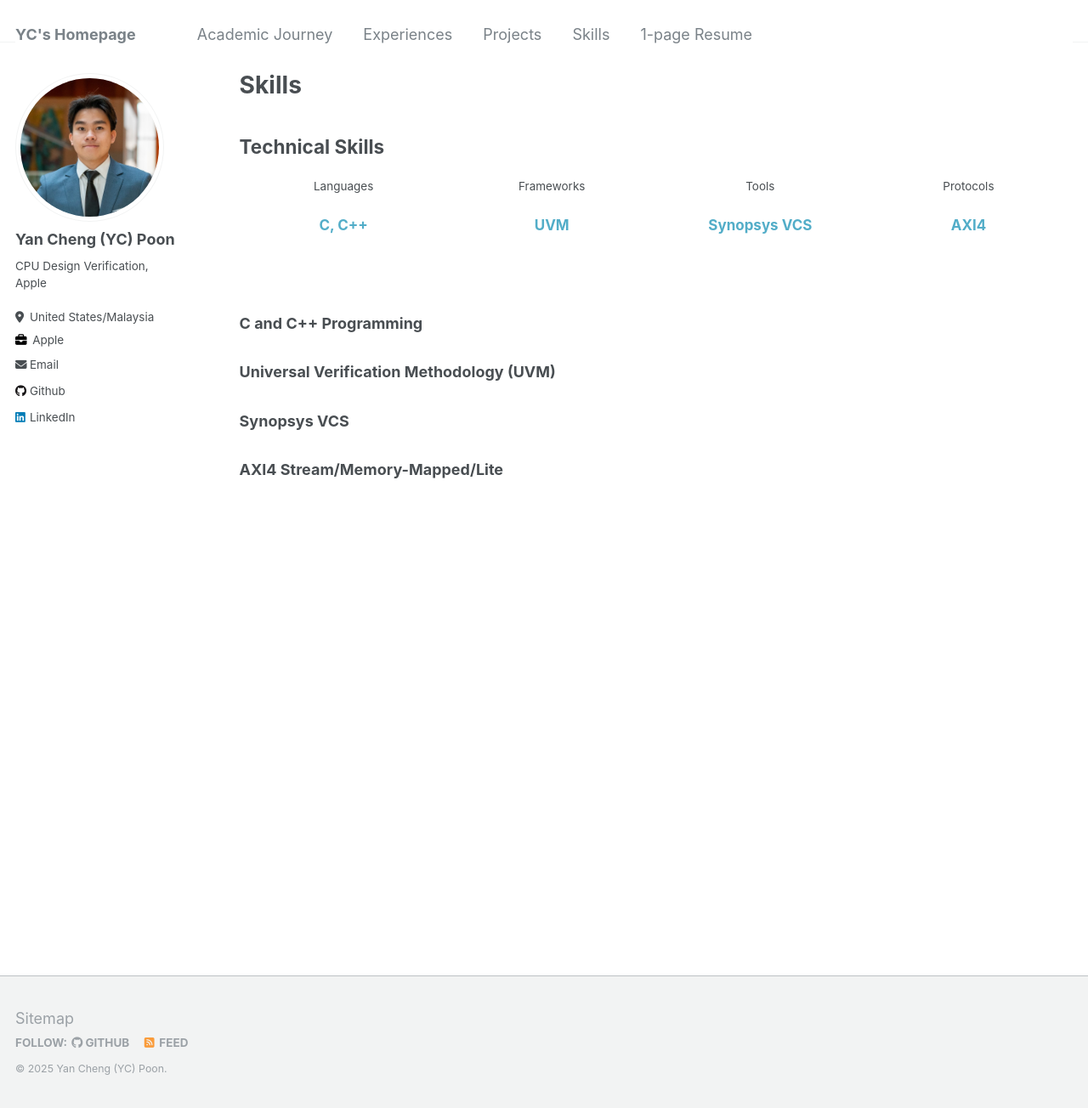
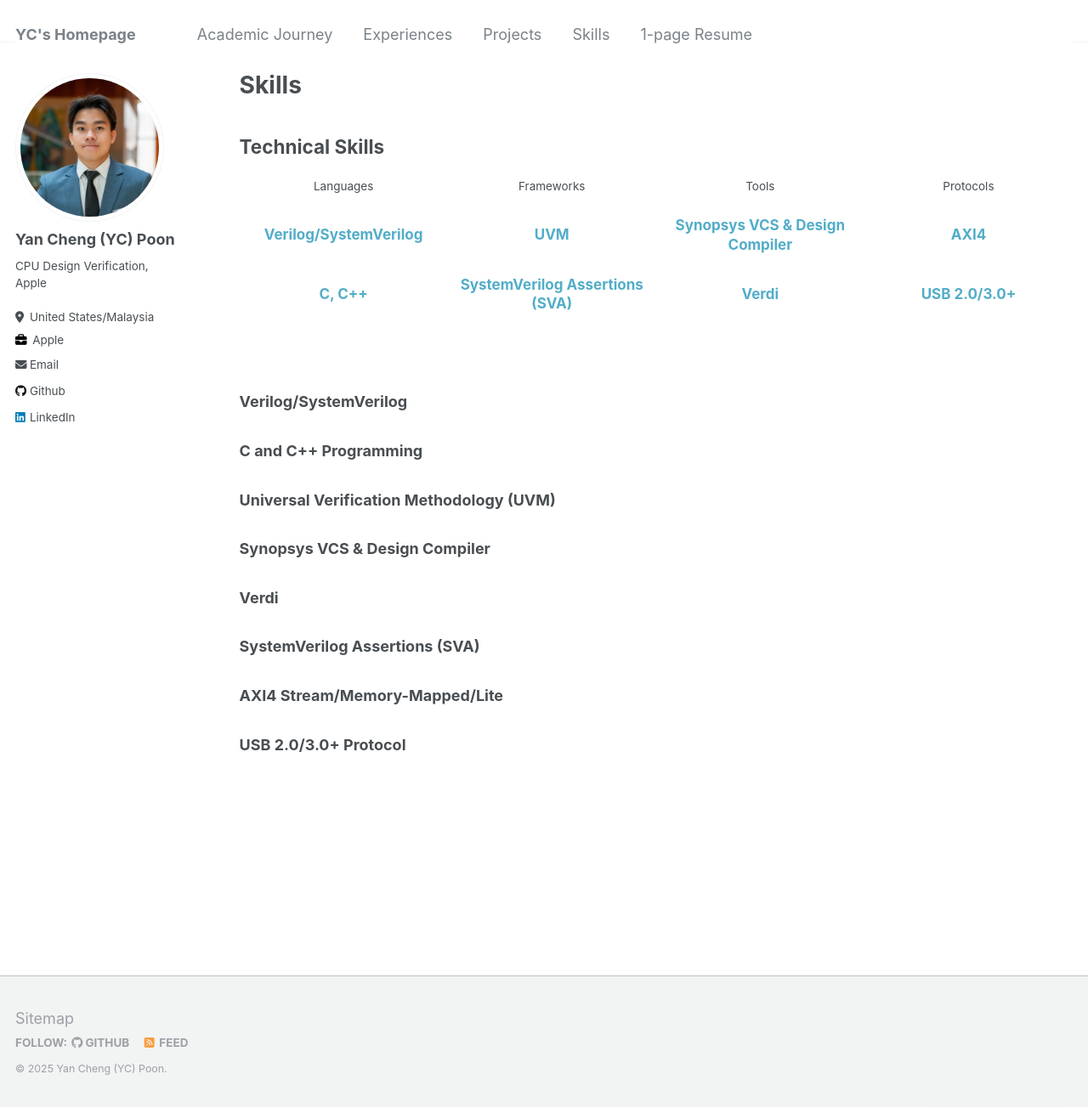
Before and after one commit to ycpoon/ycpoon.github.io, a Jekyll site: the page built from _pages/skills.md, in a window 1280 px wide and 1304 px high. Shown: the whole window at 85% size. Built offline with Jekyll 4.4.1, drawn with Linux system fonts in a browser that asks for light colours.

Commit message:
revamp sills2

```diff
--- a/_pages/skills.md
+++ b/_pages/skills.md
@@ -20,20 +20,34 @@ redirect_from:
       <td>Protocols</td>
     </tr>
     <tr>
+      <td><a href="#verilogsystemverilog">Verilog/SystemVerilog</a></td>
+      <td><a href="#universal-verification-methodology-uvm">UVM</a></td>
+      <td><a href="#synopsys-vcs--design-compiler">Synopsys VCS & Design Compiler</a></td>
+      <td><a href="#axi4-streammemory-mappedlite">AXI4</a></td>
+    </tr>
+    <tr>
       <td><a href="#c-and-c-programming">C, C++</a></td>
-      <td><a href="#universal-verification-methodology-uvm">UVM</a></td>
-      <td><a href="#synopsys-vcs">Synopsys VCS</a></td>
-      <td><a href="#axi4-streammemory-mappedlite">AXI4</a></td>
+      <td><a href="#systemverilog-assertions-sva">SystemVerilog Assertions (SVA)</a></td>
+      <td><a href="#verdi">Verdi</a></td>
+      <td><a href="#usb-2030-protocol">USB 2.0/3.0+</a></td>
     </tr>
   </table>
 </div>
 
 &nbsp;
 
+### Verilog/SystemVerilog
+
 ### C and C++ Programming
 
 ### Universal Verification Methodology (UVM)
 
-### Synopsys VCS
+### Synopsys VCS & Design Compiler
+
+### Verdi
+
+### SystemVerilog Assertions (SVA)
 
 ### AXI4 Stream/Memory-Mapped/Lite
+
+### USB 2.0/3.0+ Protocol
```
